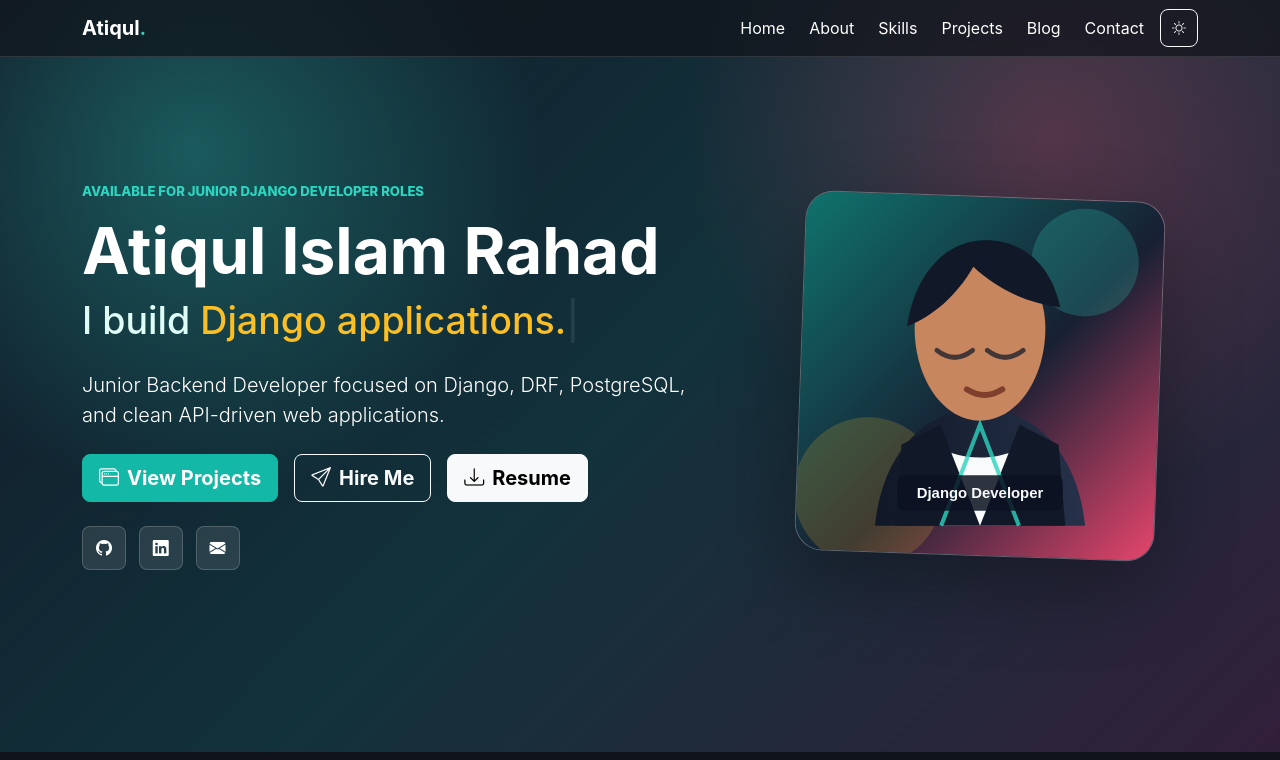
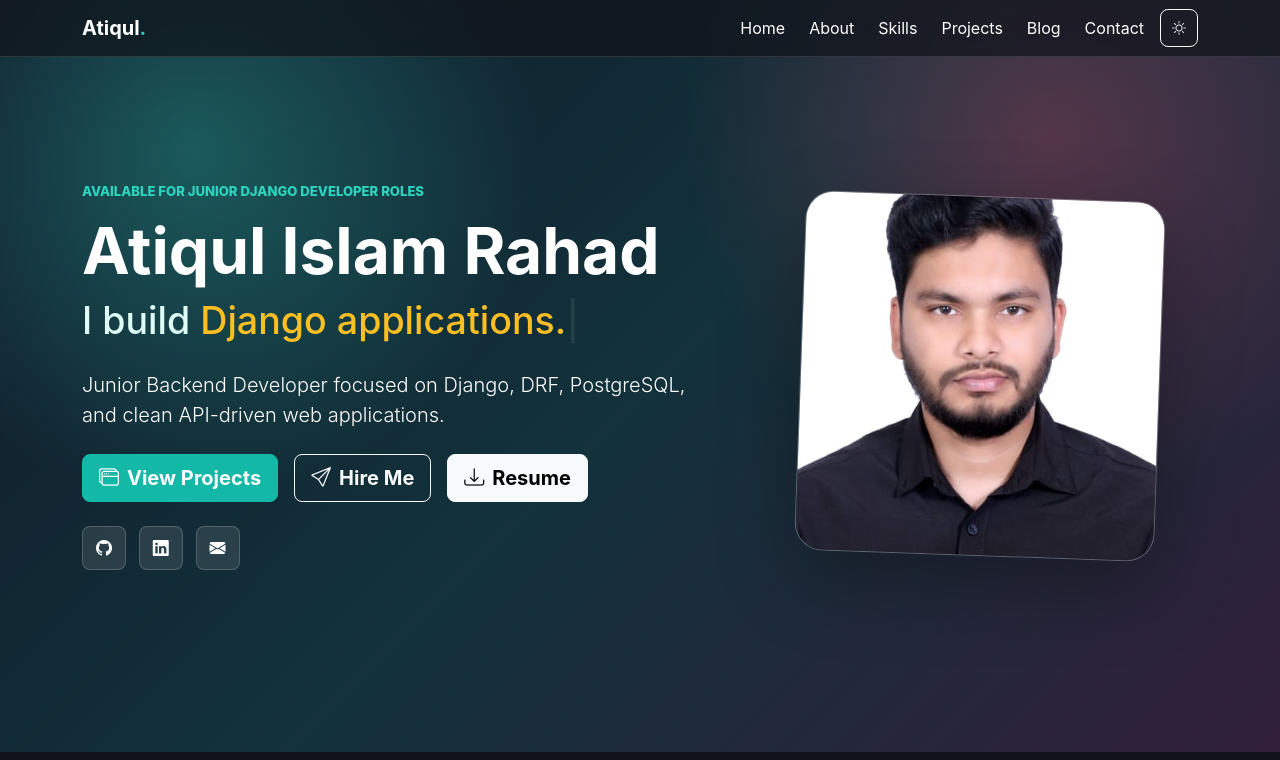
Before and after one commit to AtiqIslam/port, a Django app: template templates/home.html in a window 1280 px wide. Shown: the top 760 px of the page. Run offline with Django 5.2, Linux system fonts and the light colour scheme; the template is opened without the code that fills it, so the values that code supplies are empty.

Commit message:
Initial commit

```diff
--- a/templates/home.html
+++ b/templates/home.html
@@ -23,7 +23,7 @@
             </div>
             <div class="col-lg-5 text-center">
                 <div class="profile-frame mx-auto">
-                    <img src="{% static 'images/profile-placeholder.svg' %}" alt="Atiqul Islam Rahad" class="img-fluid profile-image">
+                    <img src="{% static 'images/atiq.jpeg' %}" alt="Atiqul Islam Rahad" class="img-fluid profile-image">
                 </div>
             </div>
         </div>
```
Also changed, not shown: static/images/atiq.jpeg (added), static/images/profile-placeholder.svg (deleted).
